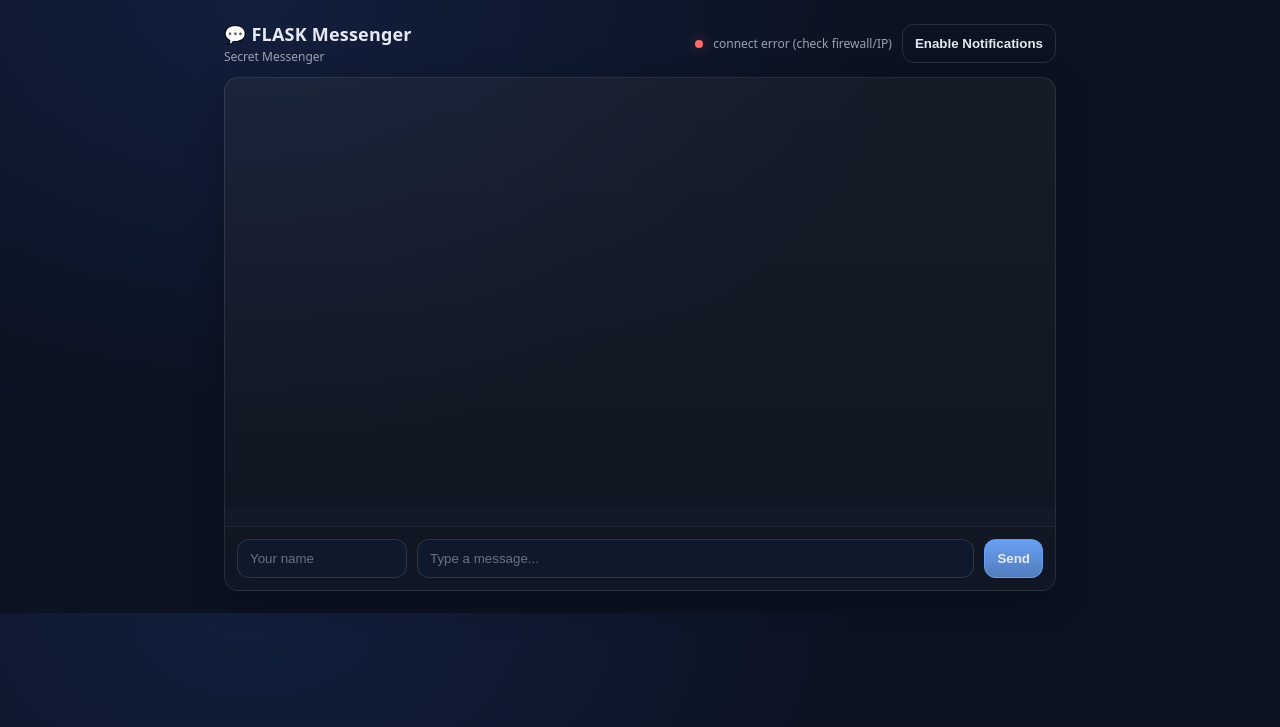
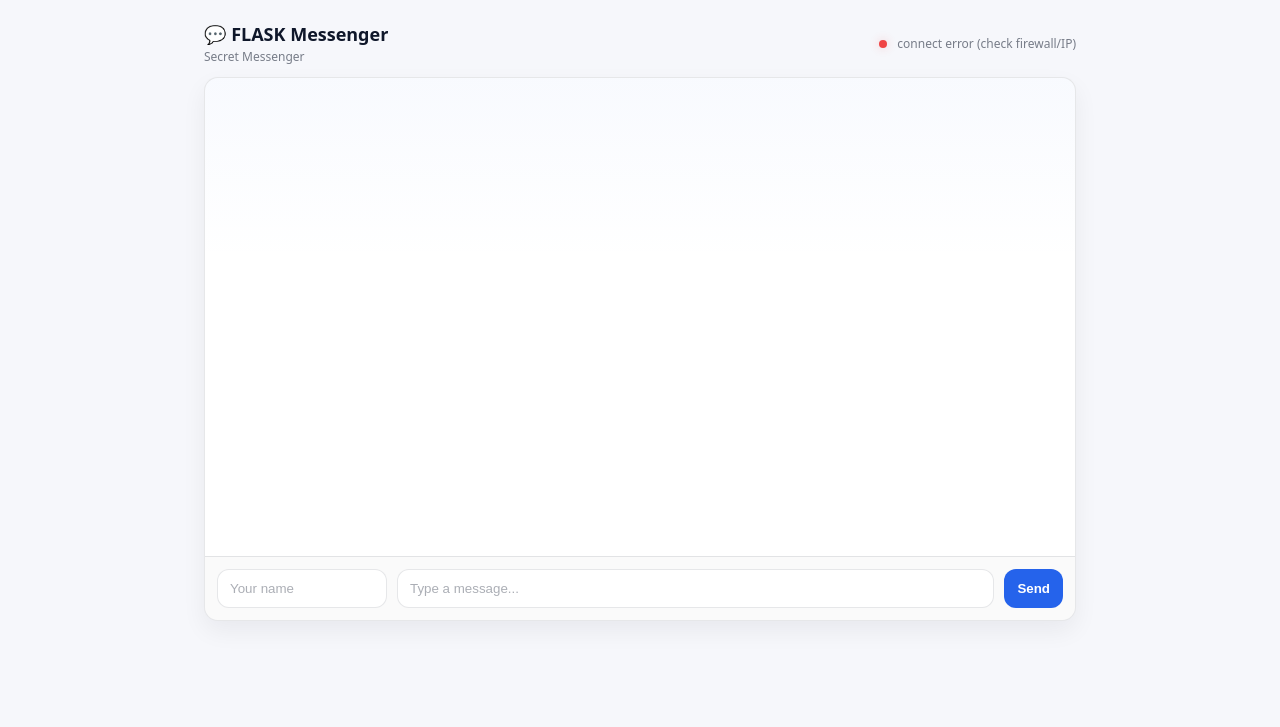
Before and after one commit to Haniel023/flask-messenger, a Flask app: page / in a window 1280 px wide. Shown: the top 727 px of the page. Run offline with Flask 3, Linux system fonts and the light colour scheme; some libraries are stand-ins or nearby versions.

Commit message:
improved UI to be modernized

```diff
--- a/app.py
+++ b/app.py
@@ -1,22 +1,80 @@
 from flask import Flask, render_template
 from flask_socketio import SocketIO, emit
 from datetime import datetime
+import sqlite3
+import os
 
 app = Flask(__name__)
 app.config["SECRET_KEY"] = "dev-secret"
 socketio = SocketIO(app, cors_allowed_origins="*")
 
+BASE_DIR = os.path.abspath(os.path.dirname(__file__))
+DB_PATH = os.path.join(BASE_DIR, "chat.db")
+
+
+def get_db():
+    conn = sqlite3.connect(DB_PATH)
+    conn.row_factory = sqlite3.Row
+    return conn
+
+
+def init_db():
+    conn = get_db()
+    conn.execute("""
+        CREATE TABLE IF NOT EXISTS messages (
+            id INTEGER PRIMARY KEY AUTOINCREMENT,
+            name TEXT NOT NULL,
+            text TEXT NOT NULL,
+            ts TEXT NOT NULL,
+            created_at DATETIME DEFAULT CURRENT_TIMESTAMP
+        )
+    """)
+    conn.commit()
+    conn.close()
+
+
+def now_ts():
+    return datetime.now().strftime("%H:%M")
+
+
+def fetch_recent_messages(limit=50):
+    conn = get_db()
+    rows = conn.execute("""
+        SELECT name, text, ts
+        FROM messages
+        ORDER BY id DESC
+        LIMIT ?
+    """, (limit,)).fetchall()
+    conn.close()
+    # reverse so oldest -> newest
+    return list(reversed([{"name": r["name"], "text": r["text"], "ts": r["ts"]} for r in rows]))
+
+
+def save_message(name, text, ts):
+    conn = get_db()
+    conn.execute("""
+        INSERT INTO messages (name, text, ts)
+        VALUES (?, ?, ?)
+    """, (name, text, ts))
+    conn.commit()
+    conn.close()
+
+
 @app.route("/")
 def index():
     return render_template("index.html")
 
-def now_ts():
-    return datetime.now().strftime("%H:%M")
 
 @socketio.on("join")
 def on_join(data):
     name = (data.get("name") or "Anon").strip()
+
+    # Send history only to the joining client
+    emit("history", fetch_recent_messages(50))
+
+    # Broadcast join message to everyone
     emit("system", {"text": f"{name} joined", "ts": now_ts()}, broadcast=True)
+
 
 @socketio.on("chat_message")
 def on_chat_message(data):
@@ -24,7 +82,13 @@
     text = (data.get("text") or "").strip()
     if not text:
         return
-    emit("chat_message", {"name": name, "text": text, "ts": now_ts()}, broadcast=True)
+
+    ts = now_ts()
+    save_message(name, text, ts)
+
+    # broadcast message to all clients
+    emit("chat_message", {"name": name, "text": text, "ts": ts}, broadcast=True)
+
 
 @socketio.on("typing")
 def on_typing(data):
@@ -32,10 +96,13 @@
     is_typing = bool(data.get("is_typing"))
     emit("typing", {"name": name, "is_typing": is_typing}, broadcast=True, include_self=False)
 
+
 @socketio.on("leave")
 def on_leave(data):
     name = (data.get("name") or "Anon").strip()
     emit("system", {"text": f"{name} left", "ts": now_ts()}, broadcast=True)
 
+
 if __name__ == "__main__":
+    init_db()
     socketio.run(app, host="0.0.0.0", port=4021, debug=True)
--- a/templates/index.html
+++ b/templates/index.html
@@ -1,35 +1,38 @@
-
 <!doctype html>
 <html>
 <head>
   <meta charset="utf-8" />
   <meta name="viewport" content="width=device-width, initial-scale=1" />
-  <title>Flask Messenger</title>
+  <title>FLASK Messenger</title>
 
   <style>
     :root{
-      --bg:#0b1220;
-      --panel:#0f1a2e;
-      --panel2:#0d1729;
-      --text:#e6e9f2;
-      --muted:#9aa3b2;
-      --accent:#6ea8fe;
-      --bubble:#142446;
-      --bubble2:#1a2d55;
-      --danger:#ff6b6b;
+      --bg: #f6f7fb;
+      --panel: #ffffff;
+      --border: rgba(15, 23, 42, 0.10);
+      --text: #0f172a;
+      --muted: rgba(15, 23, 42, 0.55);
+      --accent: #2563eb;
+
+      --bubble-me: #2563eb;
+      --bubble-me-text: #ffffff;
+
+      --bubble-other: #eef2ff;
+      --bubble-other-text: #0f172a;
+
+      --pill: #f1f5f9;
     }
+
     *{ box-sizing:border-box; }
     body{
       margin:0;
       font-family: ui-sans-serif, system-ui, -apple-system, Segoe UI, Roboto, Arial;
-      background: radial-gradient(1200px 800px at 20% 0%, #121f3d 0%, var(--bg) 55%);
-      color:var(--text);
+      background: var(--bg);
+      color: var(--text);
     }
-    .wrap{
-      max-width: 860px;
-      margin: 22px auto;
-      padding: 0 14px;
-    }
+
+    .wrap{ max-width: 900px; margin: 22px auto; padding: 0 14px; }
+
     .top{
       display:flex;
       gap:12px;
@@ -37,94 +40,119 @@
       justify-content:space-between;
       margin-bottom: 12px;
     }
-    .title{
-      display:flex;
-      flex-direction:column;
-      gap:2px;
+
+    .title{ display:flex; flex-direction:column; gap:2px; }
+    .title h1{ font-size:18px; margin:0; }
+    .title .sub{ font-size:12px; color:var(--muted); }
+
+    .status{
+      display:flex; gap:10px; align-items:center;
+      color: var(--muted);
+      font-size: 12px;
     }
-    .title h1{
-      font-size:18px;
-      margin:0;
-      letter-spacing:0.2px;
+
+    .dot{
+      width:8px;height:8px;border-radius:99px;
+      background: #f59e0b;
+      box-shadow: 0 0 10px rgba(245, 158, 11, 0.35);
     }
-    .title .sub{
-      font-size:12px;
-      color:var(--muted);
-    }
+    .dot.ok{ background:#22c55e; box-shadow:0 0 10px rgba(34, 197, 94, 0.30); }
+    .dot.bad{ background:#ef4444; box-shadow:0 0 10px rgba(239, 68, 68, 0.25); }
+
     .card{
-      background: linear-gradient(180deg, rgba(255,255,255,0.06), rgba(255,255,255,0.03));
-      border: 1px solid rgba(255,255,255,0.08);
+      background: var(--panel);
+      border: 1px solid var(--border);
       border-radius: 14px;
       overflow:hidden;
-      box-shadow: 0 10px 35px rgba(0,0,0,0.25);
+      box-shadow: 0 10px 25px rgba(15, 23, 42, 0.06);
     }
+
     .chat{
-      height: 430px;
+      height: 460px;
       overflow-y:auto;
       padding: 14px;
-      background: rgba(0,0,0,0.12);
+      background: linear-gradient(180deg, rgba(37,99,235,0.03), transparent 40%);
     }
+
+    .typing{
+      padding: 8px 14px 0 14px;
+      font-size: 12px;
+      color: var(--muted);
+      min-height: 18px;
+    }
+
     .row{
       display:flex;
       gap:10px;
       padding: 12px;
-      background: rgba(0,0,0,0.10);
-      border-top: 1px solid rgba(255,255,255,0.08);
+      border-top: 1px solid var(--border);
       align-items:center;
+      background: rgba(15,23,42,0.02);
     }
+
     input, button{
       border-radius: 12px;
-      border: 1px solid rgba(255,255,255,0.12);
-      background: rgba(15,26,46,0.9);
+      border: 1px solid var(--border);
+      background: #fff;
       color: var(--text);
       padding: 11px 12px;
       outline:none;
     }
-    input::placeholder{ color: rgba(154,163,178,0.65); }
+    input::placeholder{ color: rgba(15,23,42,0.35); }
     #name{ width: 170px; }
     #text{ flex:1; }
     button{
-      background: linear-gradient(180deg, rgba(110,168,254,0.95), rgba(110,168,254,0.70));
-      border: 1px solid rgba(110,168,254,0.65);
-      font-weight: 600;
+      background: var(--accent);
+      border: 1px solid rgba(37,99,235,0.35);
+      color: #fff;
+      font-weight: 700;
       cursor:pointer;
     }
     button:active{ transform: translateY(1px); }
 
-    .msg{
-      display:flex;
-      margin: 10px 0;
-      gap: 10px;
-    }
+    /* Message layout */
+    .msg{ display:flex; margin: 10px 0; }
+    .msg.left{ justify-content:flex-start; }
+    .msg.right{ justify-content:flex-end; }
+
     .bubble{
       max-width: 78%;
       padding: 10px 12px;
       border-radius: 14px;
-      background: rgba(20,36,70,0.85);
-      border: 1px solid rgba(255,255,255,0.08);
+      border: 1px solid var(--border);
     }
+
+    .msg.left .bubble{
+      background: var(--bubble-other);
+      color: var(--bubble-other-text);
+      border-top-left-radius: 6px;
+    }
+
+    .msg.right .bubble{
+      background: var(--bubble-me);
+      color: var(--bubble-me-text);
+      border-color: rgba(37,99,235,0.35);
+      border-top-right-radius: 6px;
+    }
+
     .meta{
       display:flex;
       gap:8px;
       align-items:baseline;
       margin-bottom: 4px;
+      opacity: 0.95;
     }
-    .who{
-      font-weight: 700;
-      font-size: 13px;
-      color: #dfe6ff;
-    }
-    .ts{
-      font-size: 11px;
-      color: rgba(154,163,178,0.8);
-    }
+
+    .who{ font-weight: 800; font-size: 13px; }
+    .ts{ font-size: 11px; opacity: 0.75; }
+
     .text{
       font-size: 14px;
       line-height: 1.35;
-      color: rgba(230,233,242,0.95);
       white-space: pre-wrap;
       word-break: break-word;
     }
+
     .system{
       display:flex;
       justify-content:center;
@@ -132,54 +160,30 @@
     }
     .system .pill{
       font-size: 12px;
-      color: rgba(230,233,242,0.85);
-      background: rgba(13,23,41,0.9);
-      border: 1px solid rgba(255,255,255,0.10);
+      color: rgba(15,23,42,0.7);
+      background: var(--pill);
+      border: 1px solid var(--border);
       padding: 7px 10px;
       border-radius: 999px;
-    }
-    .status{
-      display:flex;
-      gap:10px;
-      align-items:center;
-      color: var(--muted);
-      font-size: 12px;
-    }
-    .dot{
-      width:8px;height:8px;border-radius:99px;
-      background: #ffcc66;
-      box-shadow: 0 0 14px rgba(255,204,102,0.55);
-    }
-    .dot.ok{ background:#6df2a4; box-shadow:0 0 14px rgba(109,242,164,0.45); }
-    .dot.bad{ background:#ff6b6b; box-shadow:0 0 14px rgba(255,107,107,0.45); }
-
-    .typing{
-      padding: 8px 14px 0 14px;
-      font-size: 12px;
-      color: rgba(154,163,178,0.9);
-      min-height: 18px;
     }
 
     .toast{
       position: fixed;
       right: 16px;
       bottom: 16px;
-      background: rgba(15,26,46,0.92);
-      border: 1px solid rgba(255,255,255,0.12);
+      background: #fff;
+      border: 1px solid var(--border);
       color: var(--text);
       padding: 10px 12px;
       border-radius: 12px;
-      box-shadow: 0 10px 30px rgba(0,0,0,0.35);
+      box-shadow: 0 10px 25px rgba(15, 23, 42, 0.10);
       font-size: 13px;
       opacity: 0;
       transform: translateY(10px);
       transition: 180ms ease;
       pointer-events:none;
     }
-    .toast.show{
-      opacity: 1;
-      transform: translateY(0);
-    }
+    .toast.show{ opacity: 1; transform: translateY(0); }
   </style>
 </head>
 
@@ -194,9 +198,6 @@
       <div class="status">
         <span class="dot" id="dot"></span>
         <span id="statusText">connecting...</span>
-        <button id="notifyBtn" type="button" style="background:transparent;border:1px solid rgba(255,255,255,0.12);font-weight:600;">
-          Enable Notifications
-        </button>
       </div>
     </div>
 
@@ -224,27 +225,42 @@
     const statusText = document.getElementById("statusText");
     const dot = document.getElementById("dot");
     const toast = document.getElementById("toast");
-    const notifyBtn = document.getElementById("notifyBtn");
 
-    // Connect to same host you opened in the browser (works on PC B too)
+    // Persist your name so "my messages" alignment works
+    nameEl.value = localStorage.getItem("lan_name") || "";
+    nameEl.addEventListener("change", () => localStorage.setItem("lan_name", nameEl.value.trim()));
+
+    // Connect to same host opened in browser
     const socket = io(window.location.origin);
 
-    // --- helpers
     function escapeHtml(s) {
       return (s || "").replace(/[&<>"']/g, (c) => ({
         "&":"&amp;","<":"&lt;",">":"&gt;",'"':"&quot;","'":"&#039;"
       }[c]));
     }
+
     function showToast(text){
       toast.textContent = text;
       toast.classList.add("show");
-      setTimeout(() => toast.classList.remove("show"), 1500);
+      setTimeout(() => toast.classList.remove("show"), 1400);
     }
-    function maybeNotify(title, body){
-      if (document.hasFocus()) return; // no need if tab active
-      if (!("Notification" in window)) return;
-      if (Notification.permission !== "granted") return;
-      new Notification(title, { body });
+
+    // 🔊 Ping sound (no notification permission needed)
+    function ping(){
+      try {
+        const AudioCtx = window.AudioContext || window.webkitAudioContext;
+        const ctx = new AudioCtx();
+        const o = ctx.createOscillator();
+        const g = ctx.createGain();
+        o.type = "sine";
+        o.frequency.value = 880; // pitch
+        g.gain.value = 0.03;     // volume (lowkey)
+        o.connect(g); g.connect(ctx.destination);
+        o.start();
+        setTimeout(() => { o.stop(); ctx.close(); }, 120);
+      } catch (e) {
+        // ignore if blocked
+      }
     }
 
     function addSystem(text, ts){
@@ -255,9 +271,10 @@
       chat.scrollTop = chat.scrollHeight;
     }
 
-    function addMessage({name, text, ts}){
+    function addMessage({name, text, ts}, isMine){
       const row = document.createElement("div");
-      row.className = "msg";
+      row.className = `msg ${isMine ? "right" : "left"}`;
+
       row.innerHTML = `
         <div class="bubble">
           <div class="meta">
@@ -290,16 +307,21 @@
       console.error("connect_error:", err);
     });
 
-    // --- notifications from server
+    // --- load history (from server)
+    socket.on("history", (items) => {
+      // clear chat then render
+      chat.innerHTML = "";
+      const myName = (nameEl.value.trim() || "Anon");
+      (items || []).forEach(m => addMessage(m, m.name === myName));
+      chat.scrollTop = chat.scrollHeight;
+    });
+
+    // --- system notifications
     socket.on("system", (msg) => {
       addSystem(msg.text, msg.ts);
       showToast(msg.text);
-      maybeNotify("LAN Messenger", msg.text);
-    });
-
-    socket.on("chat_message", (msg) => {
-      addMessage(msg);
-      maybeNotify(`${msg.name}`, msg.text);
+      // optional ping on join/leave:
+      // ping();
     });
 
     // --- typing indicator
@@ -325,7 +347,7 @@
     textEl.addEventListener("input", () => {
       emitTyping(true);
       if (typingTimeout) clearTimeout(typingTimeout);
-      typingTimeout = setTimeout(() => emitTyping(false), 900); // debounce stop typing
+      typingTimeout = setTimeout(() => emitTyping(false), 900);
     });
 
     // --- send message
@@ -333,6 +355,8 @@
       const name = (nameEl.value.trim() || "Anon");
       const text = textEl.value.trim();
       if (!text) return;
+
+      // play ping only on incoming messages, so NOT here
       socket.emit("chat_message", { name, text });
       textEl.value = "";
       emitTyping(false);
@@ -344,21 +368,25 @@
       if (e.key === "Enter") sendMessage();
     });
 
+    // --- incoming messages
+    socket.on("chat_message", (msg) => {
+      const myName = (nameEl.value.trim() || "Anon");
+      const isMine = (msg.name === myName);
+
+      addMessage(msg, isMine);
+
+      // 🔊 Ping if it's from the other person (and especially if tab not focused)
+      if (!isMine) {
+        ping();
+        showToast(`${msg.name}: ${msg.text}`);
+      }
+    });
+
     // --- leave event when tab closes
     window.addEventListener("beforeunload", () => {
       const name = (nameEl.value.trim() || "Anon");
       socket.emit("leave", { name });
     });
-
-    // --- browser notifications permission
-    notifyBtn.addEventListener("click", async () => {
-      if (!("Notification" in window)) {
-        showToast("Notifications not supported");
-        return;
-      }
-      const perm = await Notification.requestPermission();
-      showToast(`Notifications: ${perm}`);
-    });
   </script>
 </body>
 </html>
```
